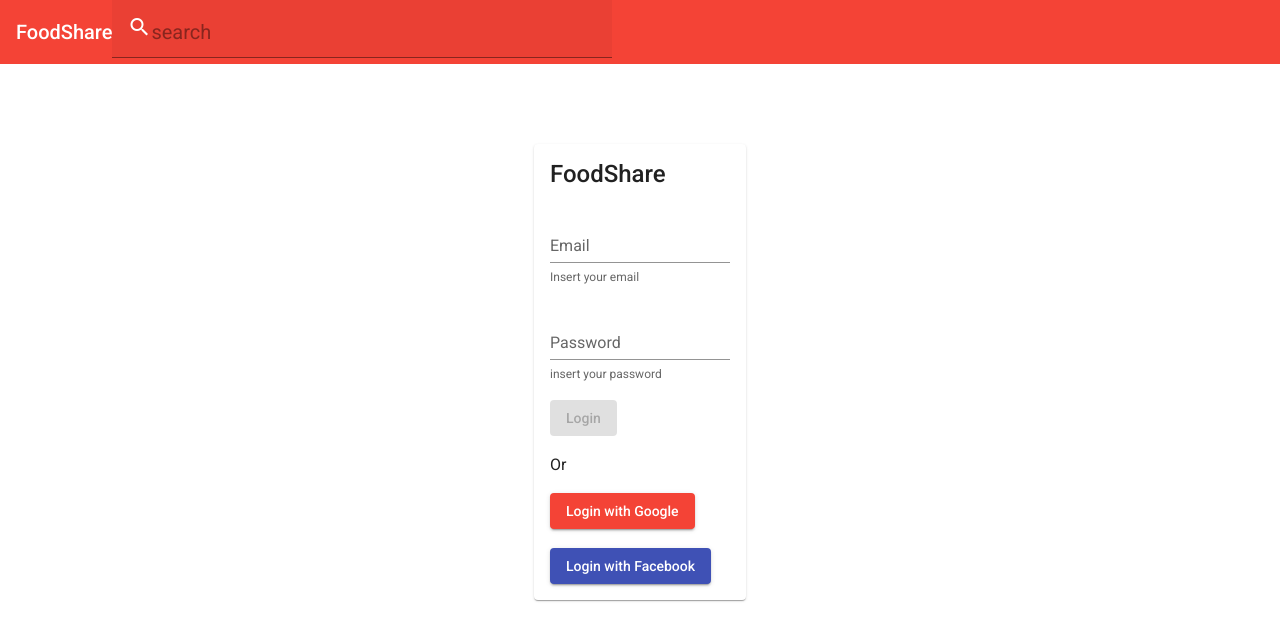
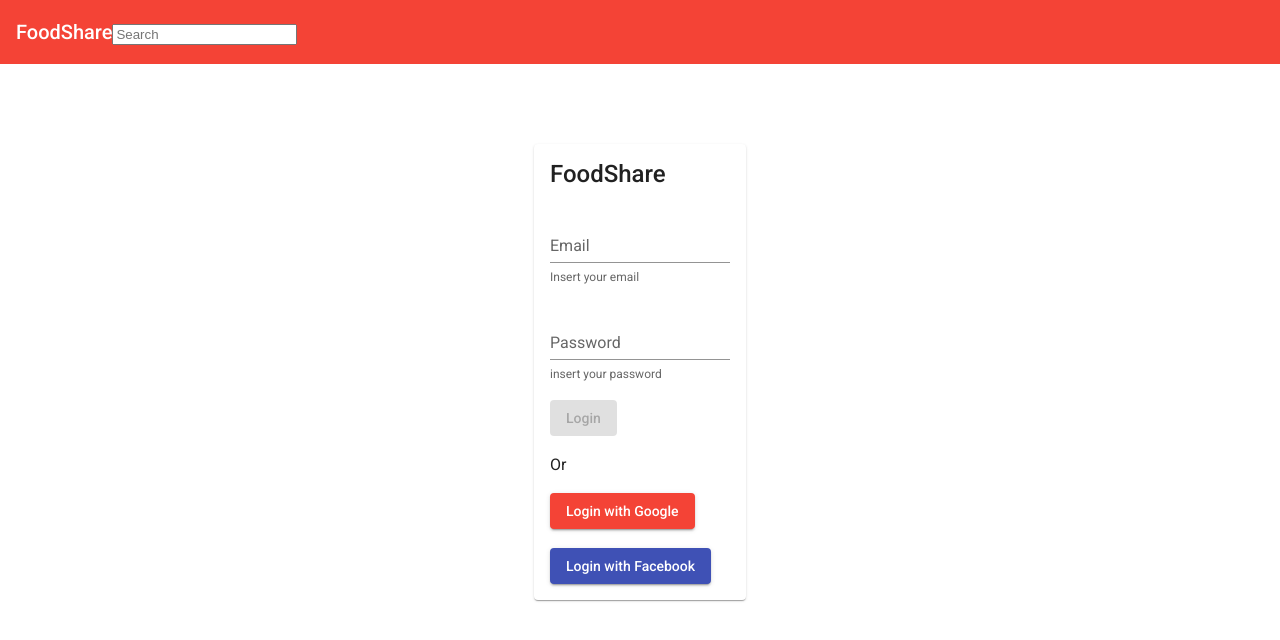
Before and after one commit to MAGP116/FoodShare_frontend_web, an Angular app: page / in a window 1280 px wide. Shown: the top 640 px of the page. Built offline with nearby package versions, Linux system fonts and the light colour scheme; no server answers.

Commit message:
Search start

```diff
--- a/src/app/app.component.html
+++ b/src/app/app.component.html
@@ -6,12 +6,7 @@
     <button mat-flat-button routerLink="/new-post" routerLinkActive="active" color="warn" *ngIf="this.userService.user !== null"><mat-icon>add</mat-icon></button>
 
 
-    <form class="example-form">
-      <mat-form-field class="example-full-width" appearance="fill">
-        <mat-icon>search</mat-icon>
-        <input matInput placeholder="search">
-      </mat-form-field>
-    </form>
+   <app-search></app-search>
 
     <span class="spacer"></span>
     <div *ngIf="this.userService.user !== null">
--- a/src/app/app.module.ts
+++ b/src/app/app.module.ts
@@ -28,6 +28,7 @@ import { NewPostComponent } from './pages/new-post/new-post.component';
 import { FollowsDialogComponent } from './pages/profile/follows-dialog/follows-dialog.component';
 import { FollowCardComponent } from './components/follow-card/follow-card.component';
 import { PostComponent } from './components/post/post.component';
+import { SearchComponent } from './components/search/search.component';
 
 @NgModule({
   declarations: [
@@ -43,6 +44,7 @@ import { PostComponent } from './components/post/post.component';
     FollowsDialogComponent,
     FollowCardComponent,
     PostComponent,
+    SearchComponent,
 
   ],
   imports: [
--- a/src/app/components/post/post.component.css
+++ b/src/app/components/post/post.component.css
@@ -1,5 +1,5 @@
 .post-card {
   max-width: 500px;
-  margin-bottom: 10px;
-  margin-top: 10px
+  margin-bottom: 50px;
+  margin-top: 50px
 }
--- a/src/app/components/post/post.component.ts
+++ b/src/app/components/post/post.component.ts
@@ -11,10 +11,7 @@ export class PostComponent implements OnInit {
 
 
 
-  constructor() {
-    console.log(this.post);
-
-  }
+  constructor() {  }
 
   ngOnInit(): void {
   }
--- /dev/null
+++ b/src/app/components/search/search.component.html
@@ -0,0 +1,18 @@
+<!-- <form class="example-form">
+    <mat-form-field class="example-full-width" appearance="fill">
+      <mat-icon>search</mat-icon>
+      <input matInput placeholder="search">
+    </mat-form-field>
+  </form> -->
+
+
+<div class="container">
+  <div class="row">
+    <div class="col-md-6 m-auto mt-4">
+      <div class="form-group">
+        <input type="text" (input)="getUsersSearch($event)"
+        class="form-control form-control-lg" placeholder="Search">
+      </div>
+    </div>
+  </div>
+</div>
--- /dev/null
+++ b/src/app/components/search/search.component.ts
@@ -0,0 +1,23 @@
+import { Component, OnInit } from '@angular/core';
+import { SearchUserService } from '../../services/search-user.service';
+
+@Component({
+  selector: 'app-search',
+  templateUrl: './search.component.html',
+  styleUrls: ['./search.component.css'],
+})
+export class SearchComponent implements OnInit {
+  data = [];
+  constructor(private readonly SearchUserService: SearchUserService) {}
+
+  ngOnInit(): void {}
+  getUsersSearch(name: any) {
+    const keywork = name.target.value;
+    console.log(keywork);
+    this.SearchUserService.getUser(keywork).subscribe((response: any) => {
+      this.data = response
+      console.log(this.data);
+    });
+
+  }
+}
--- a/src/app/pages/home/home.component.ts
+++ b/src/app/pages/home/home.component.ts
@@ -1,7 +1,6 @@
 import { Component, OnInit } from '@angular/core';
 import { HomeService, PostInterface } from 'src/app/services/home.service';
 import { ActivatedRoute } from '@angular/router';
-import { mergeMap } from 'rxjs';
 
 @Component({
   selector: 'app-home',
@@ -18,8 +17,6 @@ export class HomeComponent implements OnInit {
   ) {
 
     this.HomeService.getPosts().subscribe((response: any) => {
-      console.log(response);
-
       this.posts = response
     });
   }
--- a/src/app/pages/new-post/new-post.component.ts
+++ b/src/app/pages/new-post/new-post.component.ts
@@ -5,34 +5,37 @@ import { NewPostService } from 'src/app/services/new-post.service';
 @Component({
   selector: 'app-new-post',
   templateUrl: './new-post.component.html',
-  styleUrls: ['./new-post.component.css']
+  styleUrls: ['./new-post.component.css'],
 })
 export class NewPostComponent implements OnInit {
-  description: string = "";
+  description: string = '';
   image: File | null = null;
-  filename: string = "";
+  filename: string = '';
 
-  constructor(private readonly newPostService: NewPostService, private router: Router) { }
+  constructor(
+    private readonly newPostService: NewPostService,
+    private router: Router
+  ) {}
 
-  ngOnInit(): void {
-  }
+  ngOnInit(): void {}
 
-  onFileSelect(file:File){
+  onFileSelect(file: File) {
     this.image = file;
     this.filename = this.image.name;
   }
 
-  sumbit(){
-    if (this.image == null){
+  sumbit() {
+    if (this.image == null) {
       return;
     }
     const formData = new FormData();
-    formData.append("description", this.description);
-    formData.append("image", this.image);
-    this.newPostService.createPost(formData).subscribe({next: (post) => {
-      console.log(post);
-      this.router.navigate(["/home"]);
-    }});
+    formData.append('description', this.description);
+    formData.append('image', this.image);
+    this.newPostService.createPost(formData).subscribe({
+      next: (post) => {
+        console.log(post);
+        this.router.navigate(['/home']);
+      },
+    });
   }
-
 }
--- a/src/app/services/search-user.service.ts
+++ b/src/app/services/search-user.service.ts
@@ -12,13 +12,13 @@ export interface UserSearch {
   providedIn: 'root',
 })
 export class SearchUserService {
-  private url = 'http://localhost:300/'; //TODO: CHANGE TO REAL URL
+  private url = 'http://localhost:3000/'; //TODO: CHANGE TO REAL URL
   user: UserSearch | null = null;
 
   constructor(private readonly http: HttpClient) {}
 
-  getUser(id: string) {
-    return this.http.get<UserSearch | null>(`${this.url}/user/search`, {
+  getUser(name: string) {
+    return this.http.get<UserSearch[]>(`${this.url}user/search?q=${name}`, {
       withCredentials: true,
     });
   }
```
Also changed, not shown: src/app/components/search/search.component.css (added), src/app/pages/new-post/new-post.component.html (line endings or trailing spaces), 1 other file (tests, documents, lock files or other folders).
